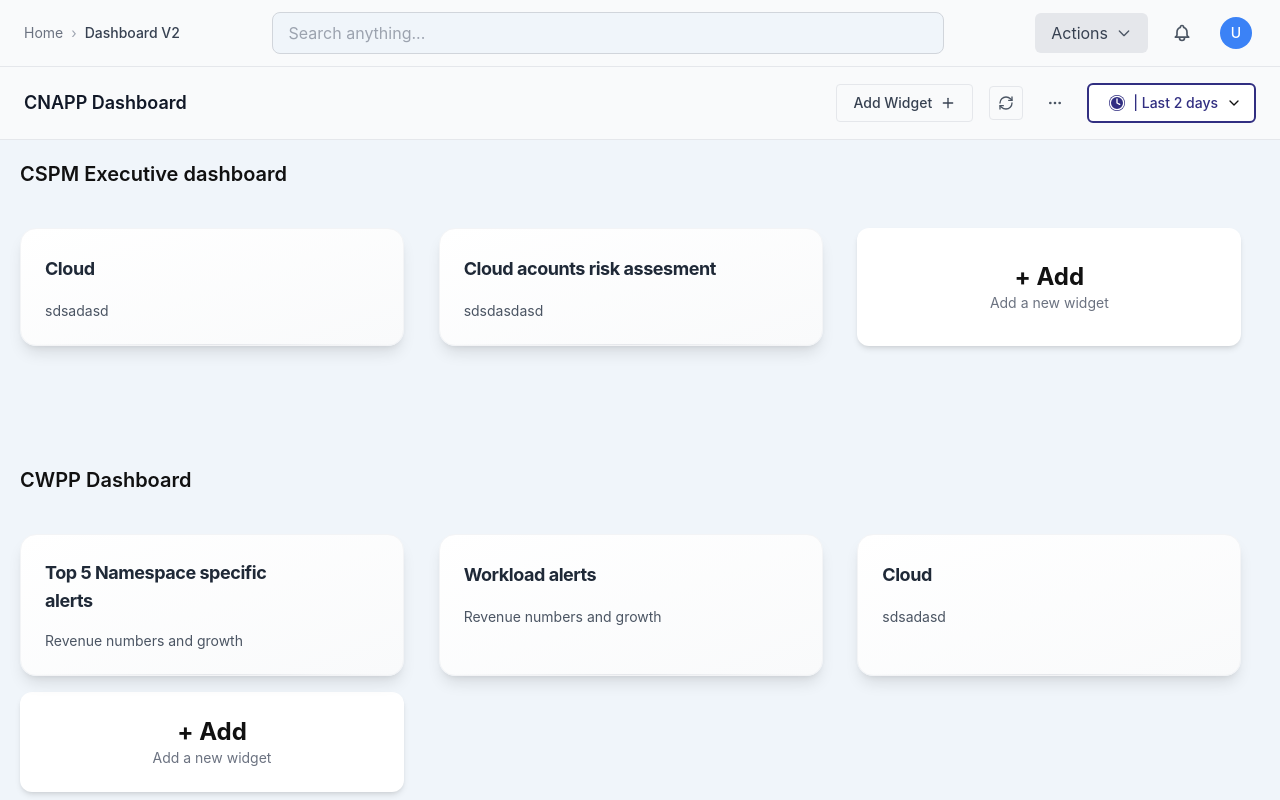
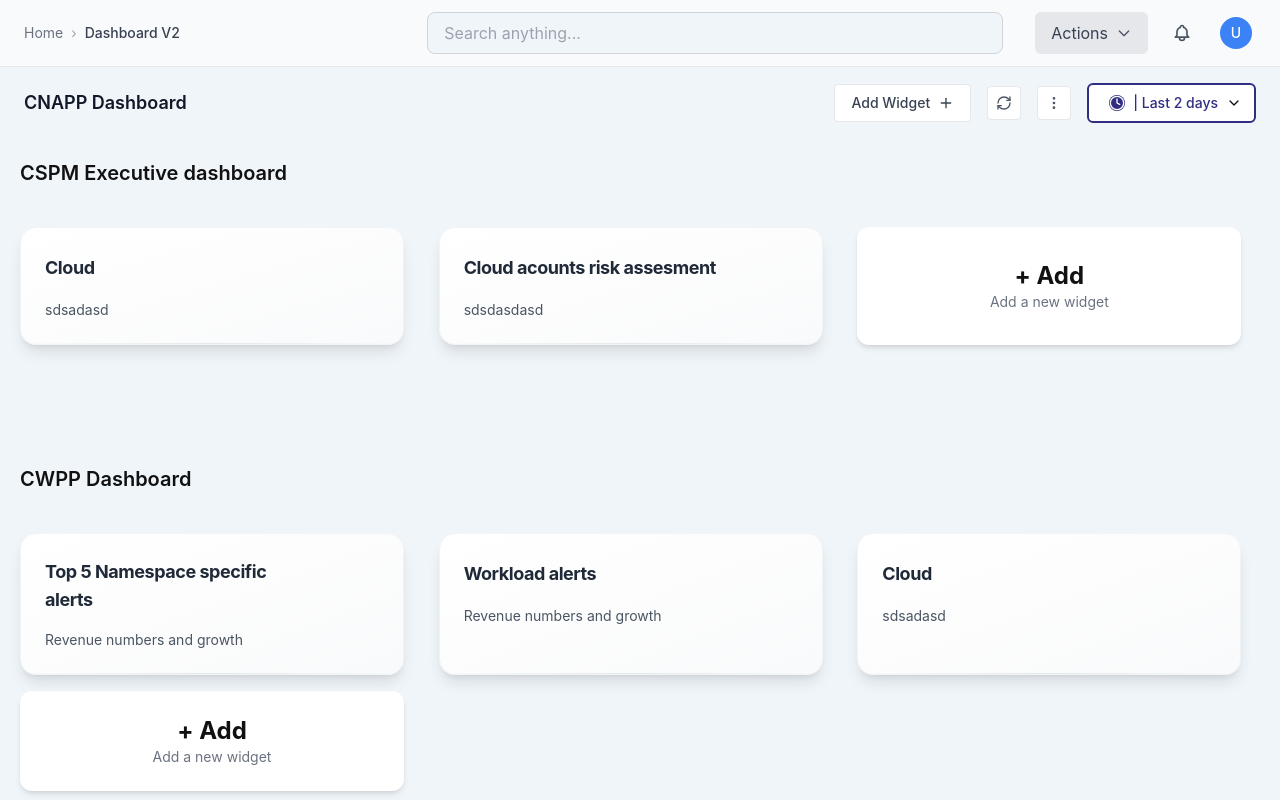
Before and after one commit to SarthakNative/Accunox-frontend, a React (Vite) app: page / in a window 1280 px wide. Shown: the top 800 px of the page. Built offline with nearby package versions, Linux system fonts and the light colour scheme.

Commit message:
rectified styling of header

```diff
--- a/src/components/AddWidgetModal.jsx
+++ b/src/components/AddWidgetModal.jsx
@@ -18,7 +18,7 @@
   };
 
   return (
-    <div className=" bg-[#f5f7fb] text-gray-900 antialiased">
+    <div className="bg-[#f5f7fb] text-gray-900 antialiased">
       {/* Modal (overlay + modal) */}
       <div
         className="fixed inset-0 bg-black/35 flex items-center justify-center z-[60]"
--- a/src/components/Dashboard.jsx
+++ b/src/components/Dashboard.jsx
@@ -12,9 +12,7 @@
   const dispatch = useDispatch();
 
   return (
-    <div className="dashboard-container">
-      {/* Remove the SearchBar from Dashboard since it's now in Header */}
-
+    <div className="">
       <CategoryManager
         isOpen={showCategoryManager}
         onClose={() => dispatch(setShowCategoryManager(false))}
@@ -24,7 +22,7 @@
       {searchQuery && searchQuery.trim() ? (
         <SearchResults q={searchQuery} widgets={widgets} categories={categories} />
       ) : (
-        <div className="categories-grid">
+        <div className="grid">
           {categories.map(cat => (
             <Category key={cat.id} category={cat} />
           ))}
--- a/src/components/Header.jsx
+++ b/src/components/Header.jsx
@@ -3,8 +3,6 @@
 import { setSearchQuery } from '../slices/dashboardSlice'; // Adjust path as needed
 
 export default function Header() {
-  const categories = useSelector(state => state.dashboard.categories);
-  const widgets = useSelector(state => state.dashboard.widgets);
   const searchQuery = useSelector(state => state.dashboard.searchQuery); // Get from Redux
   const dispatch = useDispatch();
 
@@ -25,7 +23,7 @@
               <path strokeLinecap="round" strokeLinejoin="round" strokeWidth={2} d="M4 6h16M4 12h16M4 18h16" />
             </svg>
           </button>
-          <span className="text-sm font-medium text-gray-700 truncate max-w-[120px]">Dashboard V2</span>
+          <span className="text-sm font-medium text-gray-700 truncate">Dashboard V2</span>
         </div>
 
         {/* Right: Essential actions */}
@@ -62,19 +60,17 @@
     {/* Desktop Layout */}
     <div className="hidden lg:flex items-center justify-between">
       {/* Left section - Breadcrumb */}
-      <div className="flex items-center space-x-2 text-sm">
+      <div className="flex items-center space-x-2 text-sm whitespace-nowrap">
         <span className="text-gray-500">Home</span>
         <span className="text-gray-400">›</span>
         <span className="text-gray-700 font-medium">Dashboard V2</span>
       </div>
 
-      {/* Center section - Search */}
-      <div className="flex-1 max-w-2xl mx-8">
+      <div className="flex justify-end space-x-4 w-full">
+         <div className="flex-1 max-w-xl mr-4">
         <SearchBar value={searchQuery} onChange={handleSearchChange} />
       </div>
 
-      {/* Right section - Actions */}
-      <div className="flex items-center space-x-4">
         {/* Dropdown button */}
         <button className="flex items-center space-x-2 px-4 py-2 bg-gray-200 hover:bg-gray-300 rounded-md transition-colors">
           <span className="text-gray-700">Actions</span>
@@ -96,6 +92,8 @@
             <span className="text-white text-sm font-medium">U</span>
           </div>
         </button>
+
+
       </div>
     </div>
   </div>
--- a/src/components/Header2.jsx
+++ b/src/components/Header2.jsx
@@ -1,4 +1,4 @@
-import { Plus, MoreHorizontal, RefreshCw, Clock, ChevronDown } from 'lucide-react';
+import { Plus, MoreHorizontal, RefreshCw, Clock, ChevronDown, MoreVertical } from 'lucide-react';
 import { useDispatch, useSelector } from 'react-redux';
 import { setShowCategoryManager } from '../slices/dashboardSlice';
 
@@ -7,7 +7,7 @@
   const dispatch = useDispatch();
 
   return (
-    <div className="bg-gray-50 px-4 sm:px-6 py-3 sm:py-4 border-b border-gray-200">
+    <div className="bg-[#f0f5fa] px-2 sm:px-6 py-3 sm:py-4">
       <div className="flex flex-col sm:flex-row items-start sm:items-center justify-between gap-3">
         {/* Left side - Dashboard title */}
         <h1 className="text-base sm:text-lg font-semibold text-gray-900">
@@ -18,7 +18,7 @@
         <div className="flex items-center gap-2 sm:gap-4 w-full sm:w-auto">
           {/* Add Widget button */}
           <button
-            className="flex items-center gap-1 sm:gap-2 text-gray-700 hover:text-gray-900 transition-colors border px-3 sm:px-4 py-1.5 sm:py-2 rounded text-sm flex-1 sm:flex-initial justify-center sm:justify-start"
+            className="flex items-center gap-1 sm:gap-2 text-gray-700 hover:text-gray-900 transition-colors border px-3 sm:px-4 py-1.5 sm:py-2 rounded text-sm flex-1 sm:flex-initial justify-center sm:justify-start bg-white"
             onClick={() => {
               dispatch(setShowCategoryManager(!showCategoryManager));
             }}
@@ -28,24 +28,25 @@
           </button>
 
           {/* Refresh button */}
-          <button className="p-1.5 sm:p-2 text-gray-600 hover:text-gray-900 transition-colors border rounded">
+          <button className="p-1.5 sm:p-2 text-gray-600 hover:text-gray-900 transition-colors border rounded bg-white">
             <RefreshCw className="w-3 h-3 sm:w-4 sm:h-4" />
           </button>
 
           {/* More options button - Hidden on mobile, visible on sm and up */}
-          <button className="hidden sm:block p-1.5 sm:p-2 text-gray-600 hover:text-gray-900 transition-colors">
-            <MoreHorizontal className="w-4 h-4" />
+          <button className="hidden sm:block p-1.5 sm:p-2 text-gray-600 hover:text-gray-900 transition-colors  border rounded bg-white">
+            <MoreVertical className="w-4 h-4" />
           </button>
 
           {/* Time period dropdown */}
           <div className="relative">
-            <button className="flex items-center gap-1 sm:gap-2 px-2 sm:px-3 py-1.5 sm:py-2 bg-white border border-indigo-900 border-2 rounded-md text-xs sm:text-sm font-medium transition-colors">
+            <button className="flex items-center gap-1 sm:gap-2 px-2 py-1 sm:px-3 sm:py-2 bg-white border-2 border-indigo-900 rounded-md text-xs sm:text-sm font-medium transition-colors">
               <div className="h-2 rounded-full hidden sm:block"></div>
               <Clock className="w-3 h-3 sm:w-4 sm:h-4 bg-indigo-900 text-white rounded-full" />
-              <span className='text-indigo-900 xs:hidden'>| Last 2 days</span>
+              <span className="text-indigo-900 xs:hidden">| Last 2 days</span>
               <ChevronDown className="w-3 h-3 sm:w-4 sm:h-4" />
             </button>
           </div>
+
         </div>
       </div>
     </div>
--- a/src/components/SearchBar.jsx
+++ b/src/components/SearchBar.jsx
@@ -12,7 +12,7 @@
       />
       {displayValue && (
         <button
-          className="absolute right-2 px-3 py-1 text-sm text-gray-600 hover:text-gray-800 hover:bg-gray-100 rounded transition-colors"
+          className="absolute right-2 px-3 py-3 text-sm text-gray-600 hover:text-gray-800 hover:bg-gray-100 rounded transition-colors"
           onClick={() => onChange('')}
         >
           Clear
```
